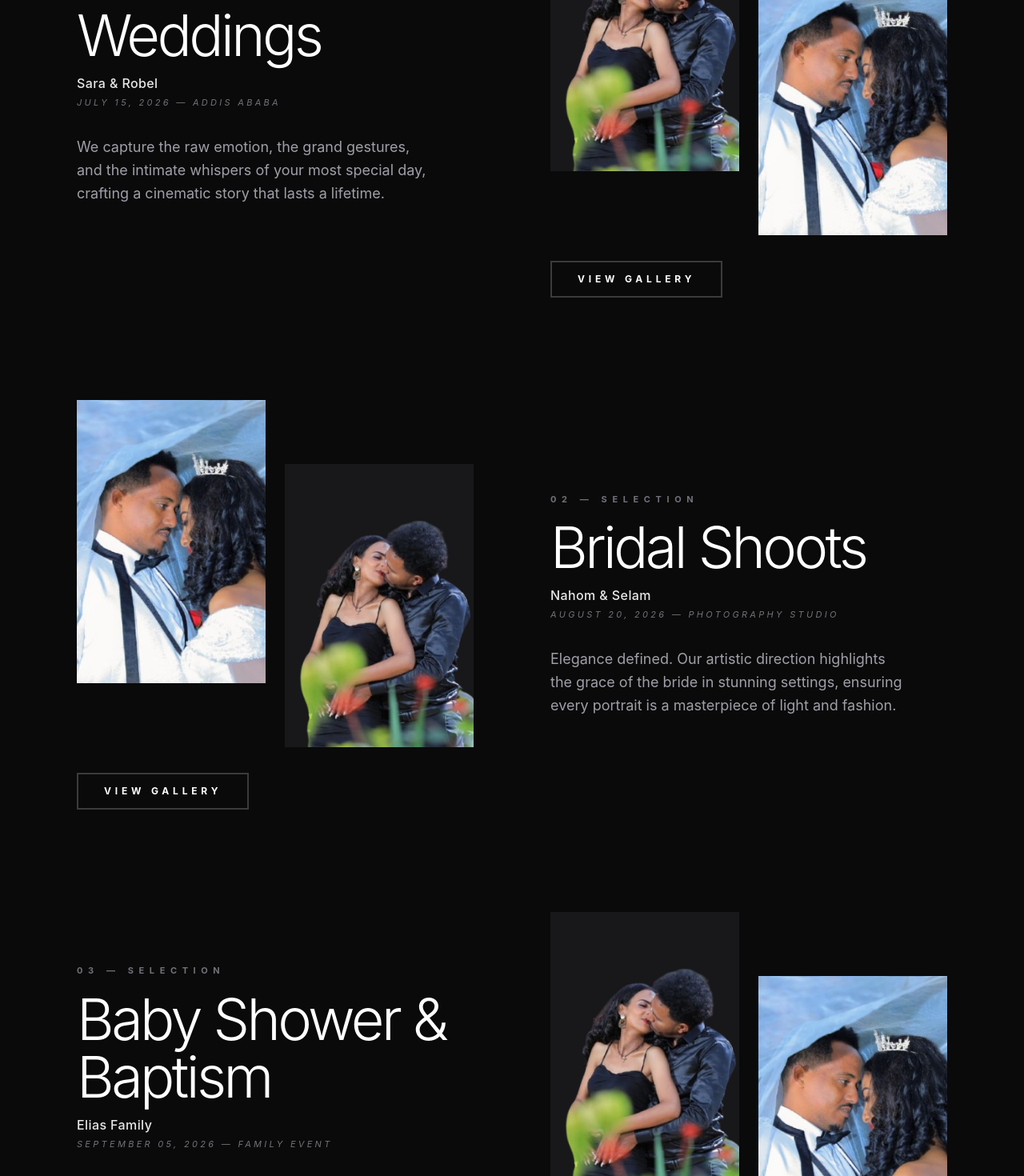
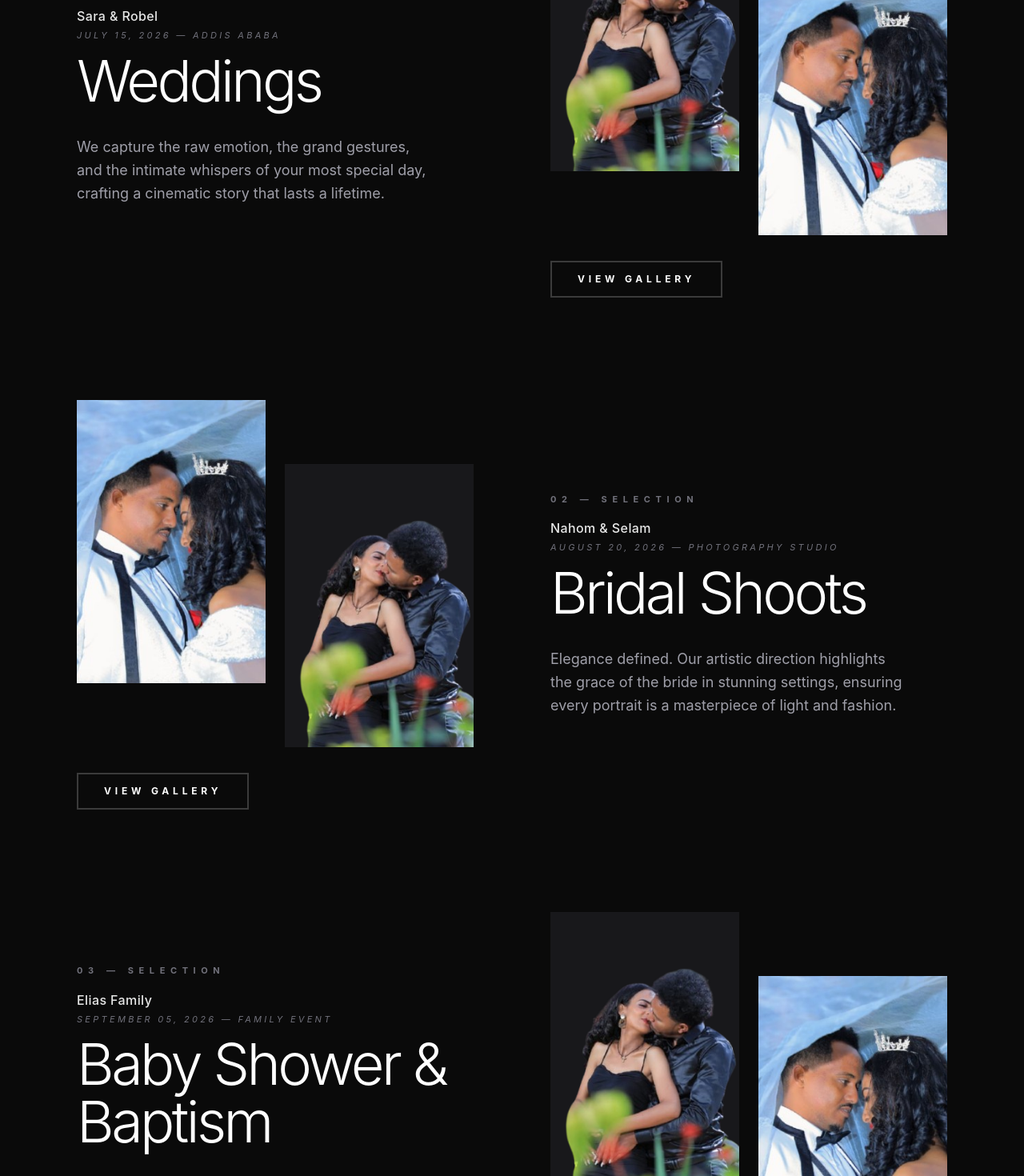
Before and after one commit to petroshambir/film-production-portfolio, a React (Vite) app in the folder client/: page /home in a window 1280 px wide. Shown: the part 820-2290 px from the top of the page at 80% size. Built offline with nearby package versions, Linux system fonts and the light colour scheme.

Commit message:
fix the name and date

```diff
--- a/client/src/pages/Home.jsx
+++ b/client/src/pages/Home.jsx
@@ -335,7 +335,6 @@
 
 // export default Home;
 
-
 import React, { useState } from 'react';
 import Hero from '../components/Hero';
 import heroVideo from '../assets/videos/robi-v1.mp4';
@@ -350,24 +349,24 @@ import "yet-another-react-lightbox/styles.css";
 const workSections = [
   {
     title: "Weddings",
-    names: "Sara & Robel", // ሽም መርዓውቲ
-    date: "July 15, 2026 — Addis Ababa", // ዕለት
+    names: "Sara & Robel",
+    date: "July 15, 2026 — Addis Ababa",
     desc: "We capture the raw emotion, the grand gestures, and the intimate whispers of your most special day, crafting a cinematic story that lasts a lifetime.",
     images: [wedding1, wedding2],
     reverse: false
   },
   {
     title: "Bridal Shoots",
-    names: "Nahom & Selam", // ሽም መርዓውቲ
-    date: "August 20, 2026 — Photography Studio", // ዕለት
+    names: "Nahom & Selam",
+    date: "August 20, 2026 — Photography Studio",
     desc: "Elegance defined. Our artistic direction highlights the grace of the bride in stunning settings, ensuring every portrait is a masterpiece of light and fashion.",
     images: [wedding2, wedding1],
     reverse: true
   },
   {
     title: "Baby Shower & Baptism",
-    names: "Elias Family", // ሽም መርዓውቲ
-    date: "September 05, 2026 — Family Event", // ዕለት
+    names: "Elias Family",
+    date: "September 05, 2026 — Family Event",
     desc: "Celebrating new beginnings. We document the joy, the anticipation, and the sacred moments of your family's newest arrivals with warmth and tenderness.",
     images: [wedding1, wedding2],
     reverse: false
@@ -400,17 +399,17 @@ function Home() {
                 0{index + 1} — Selection
               </span>
 
-              {/* ናይ ሽምን ዕለትን ጽሑፍ */}
+              {/* እቲ ሽምን ዕለትን ናብ ላዕሊ ተቐይሩ ኣሎ */}
               <div className="space-y-1">
+                <p className="text-[16px] font-medium text-white/90 tracking-wide">
+                  {section.names}
+                </p>
+                <p className="text-[11px] uppercase tracking-[0.3em] text-zinc-500 italic pb-2">
+                  {section.date}
+                </p>
                 <h2 className="text-5xl md:text-7xl font-light tracking-tighter leading-none">
                   {section.title}
                 </h2>
-                <p className="text-[16px] font-medium text-white/90 tracking-wide mt-3">
-                  {section.names}
-                </p>
-                <p className="text-[11px] uppercase tracking-[0.3em] text-zinc-500 italic">
-                  {section.date}
-                </p>
               </div>
 
               <p className="text-lg leading-relaxed text-zinc-400 max-w-md pt-4">
```
